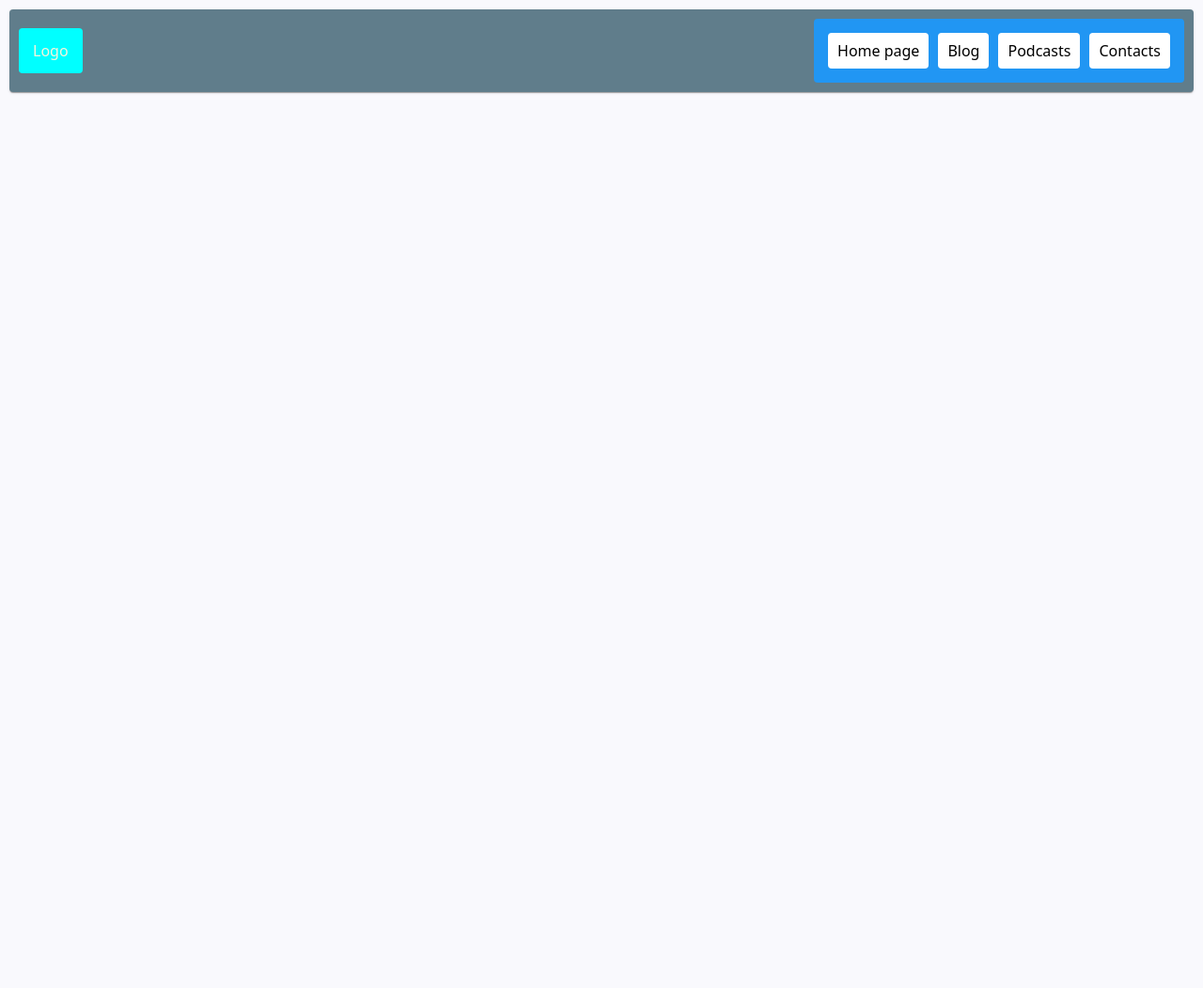
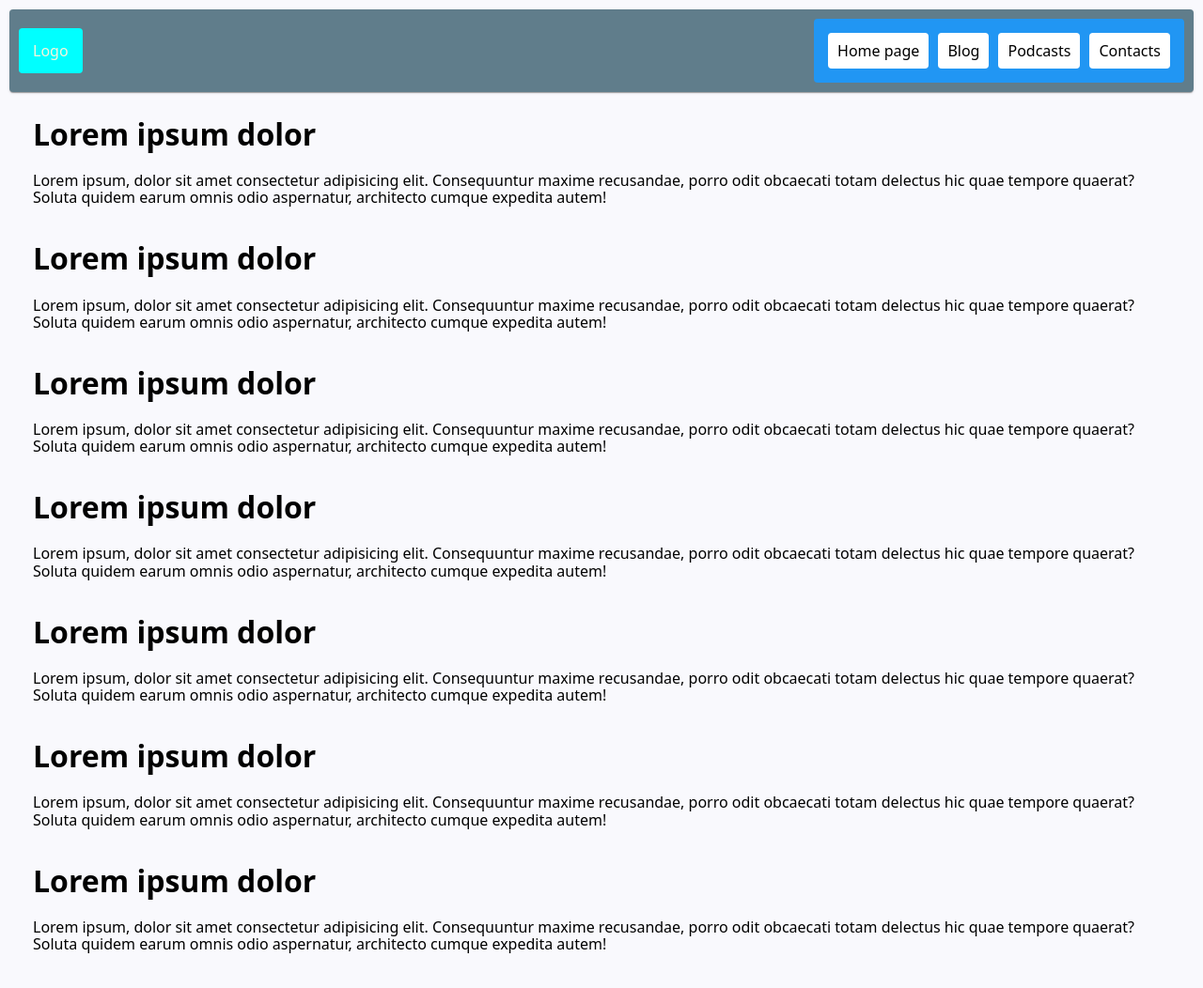
Before and after one commit to OlenaPatlata/github-tutorial, a plain HTML site: page two.html in a window 1280 px wide. Shown: the whole page at 94% size. Before the commit the page ends 800 px from the top, so only its background shows below. Drawn offline with nearby package versions, Linux system fonts and the light colour scheme.

Commit message:
Техника создания "сеток" начало

```diff
--- a/css/stylestwo.css
+++ b/css/stylestwo.css
@@ -44,3 +44,20 @@ body{
 .logo:focus{
     text-decoration: underline;
 }
+/* Техника создания "сеток" */
+.container{
+    padding: 5px;
+    margin-left: auto;
+    margin-right: auto;
+    max-width: 1200px;
+}
+.card-set{
+    display: flex;
+    /* Делаем Flex-контейнет многострочным */
+    flex-wrap: wrap;
+    /* Компенсируем маржины элементов */
+    margin-left: -10px;
+    margin-top: -10px;
+    padding: 0;
+    list-style: none;
+}
--- a/two.html
+++ b/two.html
@@ -28,5 +28,38 @@
             <li class="item"><a href="" class="link">Contacts</a></li>
         </ul>
       </header>
+      <!-- Техника создания "сеток" -->
+    <div class="container">
+        <ul class="card-set">
+            <li class="item">
+                <h1>Lorem ipsum dolor </h1>
+                <p>Lorem ipsum, dolor sit amet consectetur adipisicing elit. Consequuntur maxime recusandae, porro odit obcaecati totam delectus hic quae tempore quaerat? Soluta quidem earum omnis odio aspernatur, architecto cumque expedita autem!</p>
+            </li>
+            <li class="item">
+                <h1>Lorem ipsum dolor </h1>
+                <p>Lorem ipsum, dolor sit amet consectetur adipisicing elit. Consequuntur maxime recusandae, porro odit obcaecati totam delectus hic quae tempore quaerat? Soluta quidem earum omnis odio aspernatur, architecto cumque expedita autem!</p>
+            </li>
+            <li class="item">
+                <h1>Lorem ipsum dolor </h1>
+                <p>Lorem ipsum, dolor sit amet consectetur adipisicing elit. Consequuntur maxime recusandae, porro odit obcaecati totam delectus hic quae tempore quaerat? Soluta quidem earum omnis odio aspernatur, architecto cumque expedita autem!</p>
+            </li>
+            <li class="item">
+                <h1>Lorem ipsum dolor </h1>
+                <p>Lorem ipsum, dolor sit amet consectetur adipisicing elit. Consequuntur maxime recusandae, porro odit obcaecati totam delectus hic quae tempore quaerat? Soluta quidem earum omnis odio aspernatur, architecto cumque expedita autem!</p>
+            </li>
+            <li class="item">
+                <h1>Lorem ipsum dolor </h1>
+                <p>Lorem ipsum, dolor sit amet consectetur adipisicing elit. Consequuntur maxime recusandae, porro odit obcaecati totam delectus hic quae tempore quaerat? Soluta quidem earum omnis odio aspernatur, architecto cumque expedita autem!</p>
+            </li>
+            <li class="item">
+                <h1>Lorem ipsum dolor </h1>
+                <p>Lorem ipsum, dolor sit amet consectetur adipisicing elit. Consequuntur maxime recusandae, porro odit obcaecati totam delectus hic quae tempore quaerat? Soluta quidem earum omnis odio aspernatur, architecto cumque expedita autem!</p>
+            </li>
+            <li class="item">
+                <h1>Lorem ipsum dolor </h1>
+                <p>Lorem ipsum, dolor sit amet consectetur adipisicing elit. Consequuntur maxime recusandae, porro odit obcaecati totam delectus hic quae tempore quaerat? Soluta quidem earum omnis odio aspernatur, architecto cumque expedita autem!</p>
+            </li>
+        </ul>
+    </div>
 </body>
 </html>
```
